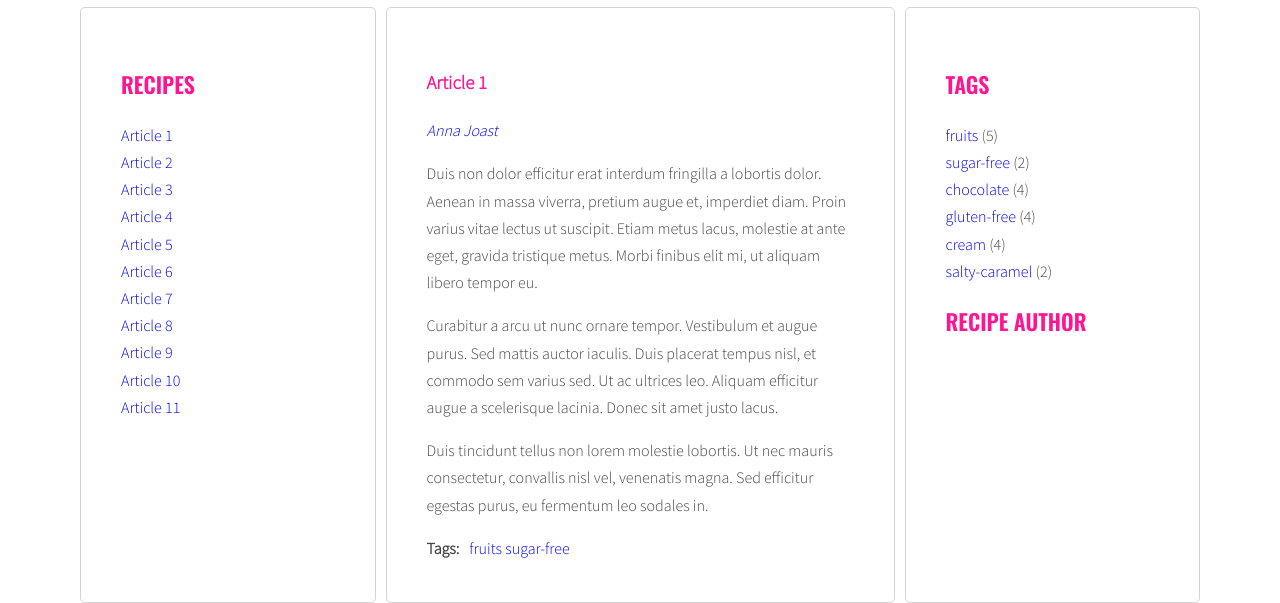
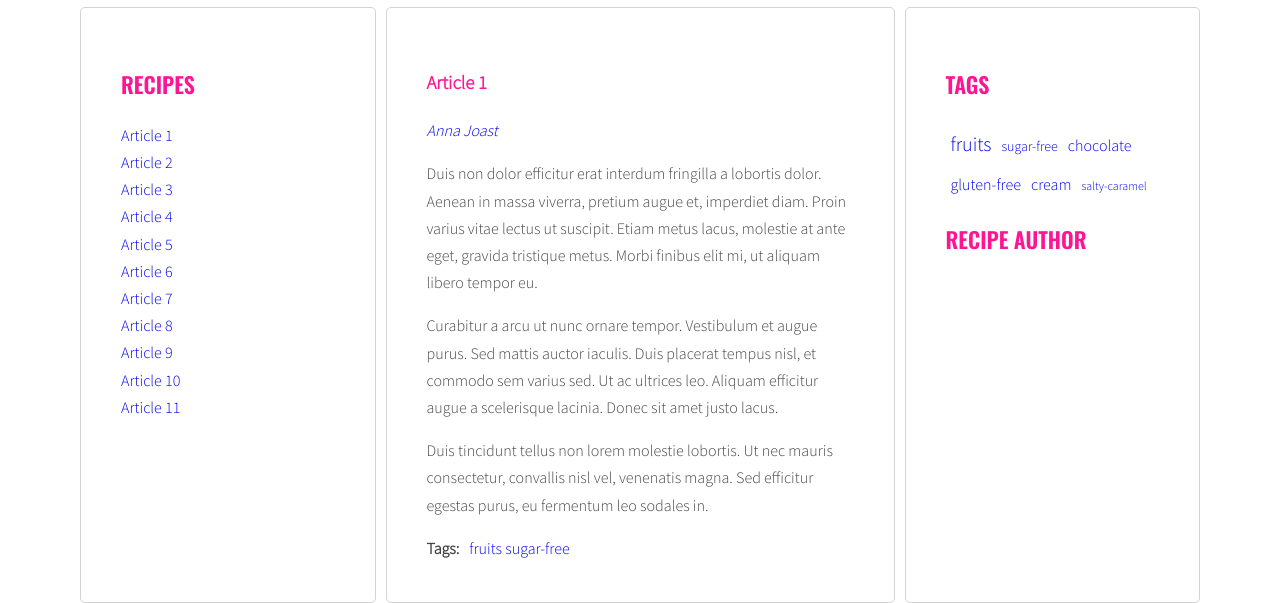
Before and after one commit to JanczakM/javascript-blog, a website: page index.html in a window 1280 px wide. Shown: the part 303-906 px from the top of the page. Drawn offline with nearby package versions, Linux system fonts and the light colour scheme.

Commit message:
add tag cloud

```diff
--- a/index.html
+++ b/index.html
@@ -163,7 +163,7 @@
                 </ul>
               </div>
             </article>
-            <article class="post" id="article-10" data-tags="salty-caramel cream" data-author="Lea Lorem">
+            <article class="post" id="article-10" data-tags="salty-caramel cream fruits sugar-free" data-author="Lea Lorem">
               <h3 class="post-title">Article 10</h3>
               <p class="post-author"></p>
               <div class="post-content">
--- a/js/script.js
+++ b/js/script.js
@@ -82,7 +82,11 @@ function calculateTagsParams(tags) {
 }
 
 function calculateTagClass(count, params){
-
+  const normalizedCount = count - params.min;
+  const normalizedMax = params.max - params.min;
+  const percentage = normalizedCount / normalizedMax;
+  const classNumber = Math.floor( percentage * (optCloudClassCount - 1) + 1 );
+  return optCloudClassPrefix + classNumber;
 }
 
 function generateTags(){
@@ -122,13 +126,14 @@ function generateTags(){
   /* [NEW] find list of tags in right column */
   const tagList = document.querySelector('.tags');
   const tagsParams = calculateTagsParams(allTags);
-  console.log('tagsParams:', tagsParams);
   /*[NEW] create variable for all links HTML code */
   let allTagsHTML = '';
   /* [NEW] START LOOP: for each tag in allTags: */
   for(let tag in allTags){
     /* [NEW] generate code of a link and add it to allTagsHTML */
-    allTagsHTML += '<li><a href="#tag-' + tag + '">' + tag + '</a><span> (' + allTags[tag] + ')</span></li>';
+    const tagLinkHTML = '<li><a class="' + calculateTagClass(allTags[tag], tagsParams) + '" href="#tag-' + tag + '">' + tag + '</a></li>';
+    allTagsHTML += tagLinkHTML;
+    console.log(allTagsHTML);
     /*[NEW] END LOOP: for each tag in allTags: */
   }
   /* [NEW] add html from allTagsHTML to tagList */
--- a/sass/style.scss
+++ b/sass/style.scss
@@ -106,6 +106,11 @@ a {
   .active {
     font-weight: bold;
   }
+
+  &.tags li{
+    display: inline-block;
+    padding: 5px;
+  }
 }
 
 .list-horizontal {
```
Also changed, not shown: css/style.css, 1 other file.
